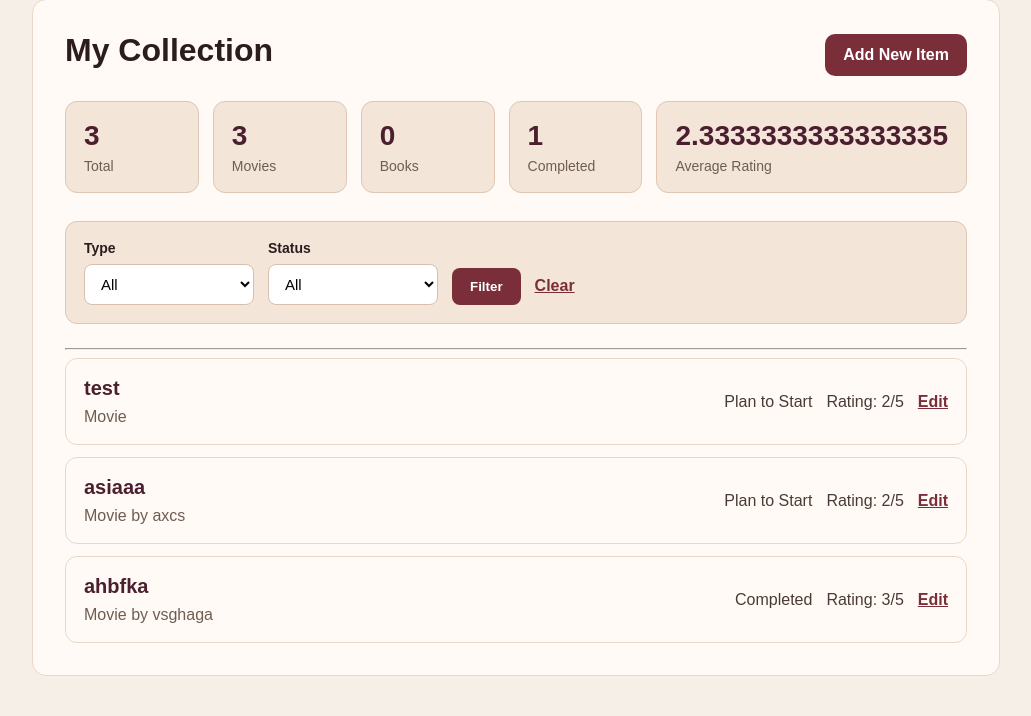
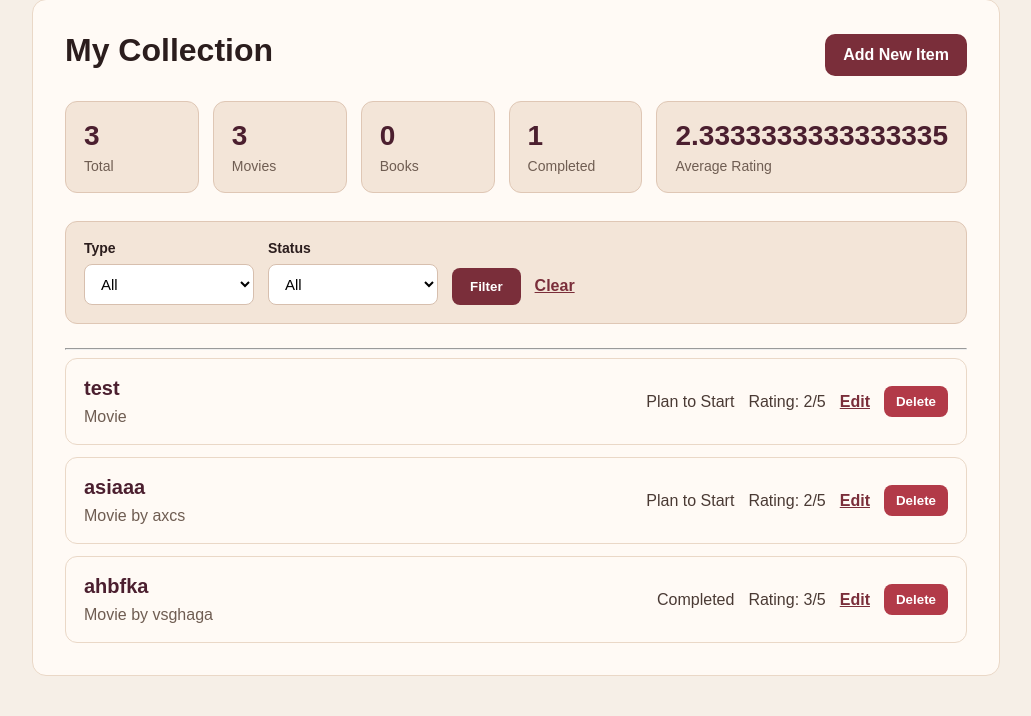
Before and after one commit to idilture/movie_book_collection, a Flask app: page / in a window 1280 px wide. Shown: the part 108-824 px from the top of the page, without its empty margins (124-1155 px from the left). Run offline with Flask 3, Linux system fonts and the light colour scheme; a user stored in the database is signed in; data comes from the database, SQL or seed files in the repository; both versions use the stored data as it was after the commit.

Commit message:
[US2][US3][US4] Add item detail page and action buttons

```diff
--- a/static/style.css
+++ b/static/style.css
@@ -324,3 +324,25 @@ body {
         grid-template-columns: repeat(2, 1fr);
     }
 }
+.edit-link {
+    color: #7a2e3a;
+    font-weight: bold;
+}
+
+.delete-form {
+    margin: 0;
+}
+
+.delete-button {
+    border: none;
+    background-color: #b23a48;
+    color: white;
+    padding: 8px 12px;
+    border-radius: 8px;
+    font-weight: bold;
+    cursor: pointer;
+}
+
+.delete-button:hover {
+    background-color: #8f2f3a;
+}
--- a/templates/dashboard.html
+++ b/templates/dashboard.html
@@ -79,7 +79,10 @@
         {% for item in items %}
             <div class="item-card">
                 <div class="item-main">
-                    <a href="/read/{{ item['id'] }}" class="item-title">{{ item["title"] }}</a>
+                    <a href="/read/{{ item['id'] }}" class="item-title">
+                        {{ item["title"] }}
+                    </a>
+
                     <p>
                         {{ item["item_type"] }}
                         {% if item["creator"] %}
@@ -97,7 +100,11 @@
                         <span>No rating</span>
                     {% endif %}
 
-                    <a href="/edit/{{ item['id'] }}">Edit</a>
+                    <a href="/edit/{{ item['id'] }}" class="edit-link">Edit</a>
+
+                    <form method="POST" action="/delete/{{ item['id'] }}" class="delete-form">
+                        <button type="submit" class="delete-button">Delete</button>
+                    </form>
                 </div>
             </div>
         {% endfor %}
```
Also changed, not shown: templates/read_item.html (added, +54 -0 lines), movie_book_collection.db.
